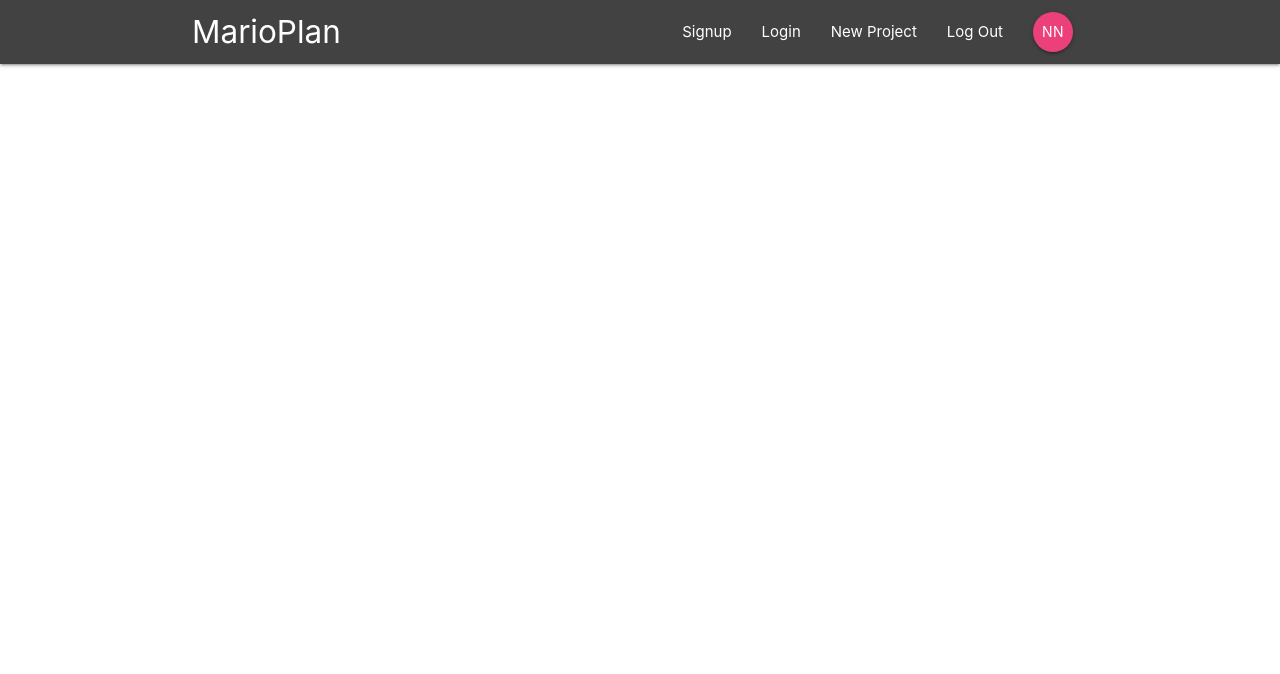
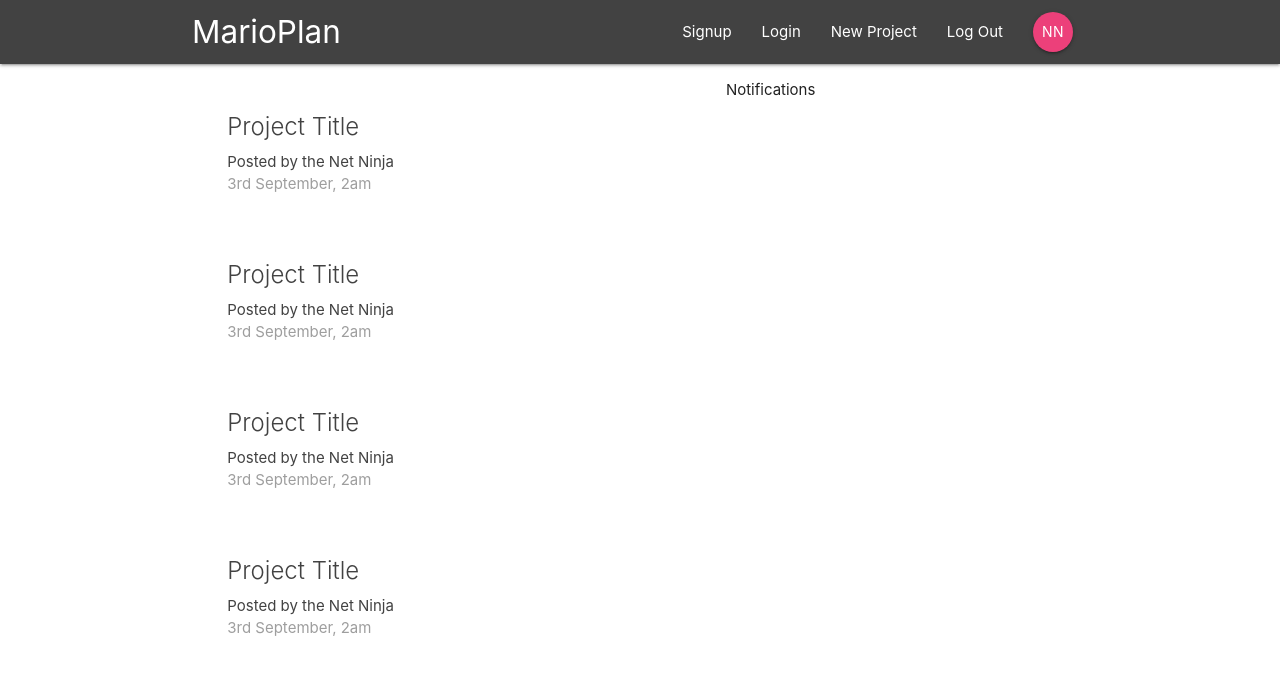
Before and after one commit to nouvelle/marioplan, a React (Create React App) app: page / in a window 1280 px wide. Shown: the top 674 px of the page. Built offline with nearby package versions, Linux system fonts and the light colour scheme.

Commit message:
created: Dashboard Component(until #5)

```diff
--- a/src/App.js
+++ b/src/App.js
@@ -1,6 +1,7 @@
 import React, { Component } from "react";
-import { BrowserRouter } from "react-router-dom";
+import { BrowserRouter, Switch, Route } from "react-router-dom";
 import Navbar from "./components/layout/Navbar.jsx";
+import Dashboard from "./components/dashboard/Dashboard.jsx";
 
 class App extends Component {
   render() {
@@ -8,6 +9,9 @@
       <BrowserRouter>
         <div className="App">
           <Navbar />
+          <Switch>
+            <Route path="/" component={Dashboard} />
+          </Switch>
         </div>
       </BrowserRouter>
     );
--- a/src/components/dashboard/Dashboard.jsx
+++ b/src/components/dashboard/Dashboard.jsx
@@ -0,0 +1,22 @@
+import React, { Component } from "react";
+import Notifications from "./Notifications.jsx";
+import ProjectList from "../projects/ProjectList";
+
+class Dashboard extends Component {
+  render() {
+    return (
+      <div className="dashboard container">
+        <div className="row">
+          <div className="col s12 m6">
+            <ProjectList />
+          </div>
+          <div className="col s12 m5 offset-m1">
+            <Notifications />
+          </div>
+        </div>
+      </div>
+    );
+  }
+}
+
+export default Dashboard;
--- a/src/components/dashboard/Notifications.jsx
+++ b/src/components/dashboard/Notifications.jsx
@@ -0,0 +1,11 @@
+import React from "react";
+
+const Notifications = () => {
+  return (
+    <div>
+      <p>Notifications</p>
+    </div>
+  );
+};
+
+export default Notifications;
--- a/src/components/projects/ProjectList.jsx
+++ b/src/components/projects/ProjectList.jsx
@@ -0,0 +1,38 @@
+import React from "react";
+
+const ProjectList = () => {
+  return (
+    <div className="project-list section">
+      <div className="card z-depth-0 project-summary">
+        <div className="card-content grey-text text-darken-3">
+          <span className="card-title">Project Title</span>
+          <p>Posted by the Net Ninja</p>
+          <p className="grey-text">3rd September, 2am</p>
+        </div>
+      </div>
+      <div className="card z-depth-0 project-summary">
+        <div className="card-content grey-text text-darken-3">
+          <span className="card-title">Project Title</span>
+          <p>Posted by the Net Ninja</p>
+          <p className="grey-text">3rd September, 2am</p>
+        </div>
+      </div>
+      <div className="card z-depth-0 project-summary">
+        <div className="card-content grey-text text-darken-3">
+          <span className="card-title">Project Title</span>
+          <p>Posted by the Net Ninja</p>
+          <p className="grey-text">3rd September, 2am</p>
+        </div>
+      </div>
+      <div className="card z-depth-0 project-summary">
+        <div className="card-content grey-text text-darken-3">
+          <span className="card-title">Project Title</span>
+          <p>Posted by the Net Ninja</p>
+          <p className="grey-text">3rd September, 2am</p>
+        </div>
+      </div>
+    </div>
+  );
+};
+
+export default ProjectList;
```
